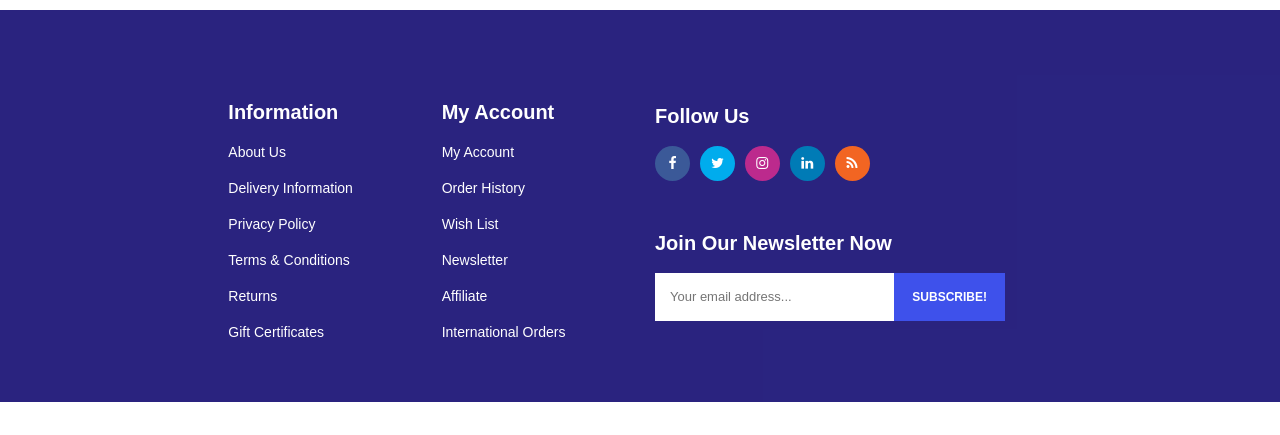
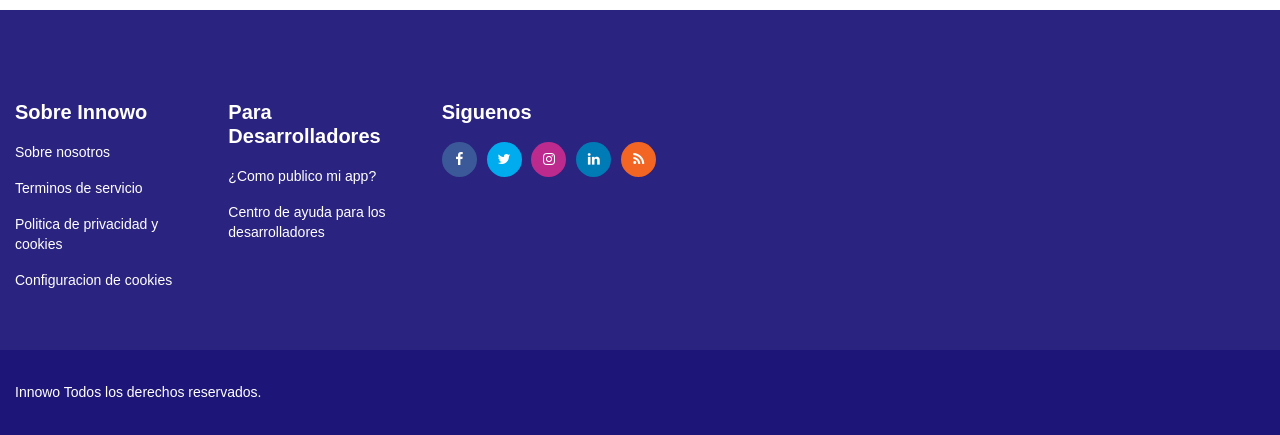
Before and after one commit to JEHH1828/Innowo, a plain HTML site: page innowo/libros.html in a window 1280 px wide. Shown: the part 10086-10521 px from the top of the page. Before the commit the page ends 10488 px from the top, so only its background shows below. Drawn offline with Linux system fonts and the light colour scheme.

Commit message:
Update libros.html

```diff
--- a/innowo/libros.html
+++ b/innowo/libros.html
@@ -1114,40 +1114,34 @@
     <footer class="footer_widgets">
         <div class="footer_top">
             <div class="container">
-                <div class="row align-items-center justify-content-center ">
+                <div class="row">
                 <div class="col-lg-2 col-md-6 col-sm-6">
                     <div class="widgets_container widget_menu">
-                            <h3>Information</h3>
+                        <h3>Sobre Innowo</h3>
                         <div class="footer_menu">
                             <ul>
-                                    <li><a href="about.html">About Us</a></li>
-                                    <li><a href="blog.html">Delivery Information</a></li>
-                                    <li><a href="contact.html">Privacy Policy</a></li>
-                                    <li><a href="services.html">Terms & Conditions</a></li>
-                                    <li><a href="#">Returns</a></li>
-                                    <li><a href="#">Gift Certificates</a></li>
+                                <li><a href="about.html">Sobre nosotros</a></li>
+                                <li><a href="blog.html">Terminos de servicio</a></li>
+                                <li><a href="contact.html">Politica de privacidad y cookies</a></li>
+                                <li><a href="services.html">Configuracion de cookies</a></li>
                             </ul>
                         </div>
                     </div>
                 </div>
                 <div class="col-lg-2 col-md-6 col-sm-6">
                     <div class="widgets_container widget_menu">
-                            <h3>My Account</h3>
+                        <h3>Para desarrolladores</h3>
                         <div class="footer_menu">
                             <ul>
-                                    <li><a href="#">My Account</a></li>
-                                    <li><a href="#">Order History</a></li>
-                                    <li><a href="wishlist.html">Wish List</a></li>
-                                    <li><a href="#">Newsletter</a></li>
-                                    <li><a href="#">Affiliate</a></li>
-                                    <li><a href="faq.html">International Orders</a></li>
+                                <li><a href="#">¿Como publico mi app?</a></li>
+                                <li><a href="#">Centro de ayuda para los desarrolladores</a></li>
                             </ul>
                         </div>
                     </div>
                 </div>
                 <div class="col-lg-4 col-md-6">
                     <div class="widgets_container newsletter">
-                            <h3>Follow Us</h3>
+                        <h3>Siguenos</h3>
                         <div class="footer_social_link">
                             <ul>
                                 <li><a class="facebook" href="#" title="Facebook"><i class="fa fa-facebook"></i></a></li>
@@ -1157,25 +1151,22 @@
                                 <li><a class="rss" href="#" title="rss"><i class="fa fa-rss"></i></a></li>
                             </ul>
                         </div>
-                            <div class="subscribe_form">
-                                <h3>Join Our Newsletter Now</h3>
-                                <form id="mc-form" class="mc-form footer-newsletter" >
-                                    <input id="mc-email" type="email" autocomplete="off" placeholder="Your email address..." />
-                                    <button id="mc-submit">Subscribe!</button>
-                                </form>
-                                <!-- mailchimp-alerts Start -->
-                                <div class="mailchimp-alerts text-centre">
-                                    <div class="mailchimp-submitting"></div><!-- mailchimp-submitting end -->
-                                    <div class="mailchimp-success"></div><!-- mailchimp-success end -->
-                                    <div class="mailchimp-error"></div><!-- mailchimp-error end -->
-                                </div><!-- mailchimp-alerts end -->
                     </div>
                 </div>
             </div>
             </div>
         </div>
+        <div class="footer_bottom">
+            <div class="container">
+                <div class="row align-items-center">
+                    <div class="col-lg-6 col-md-6">
+                        <div class="copyright_area">
+                            <p> <a href="#">Innowo</a>  Todos los derechos reservados.</p>
+                        </div>
                     </div>
 
+            </div>
+        </div>
     </footer>
     <!--footer area end-->
 
```
Lines whose indentation alone changed are shown as unchanged.
